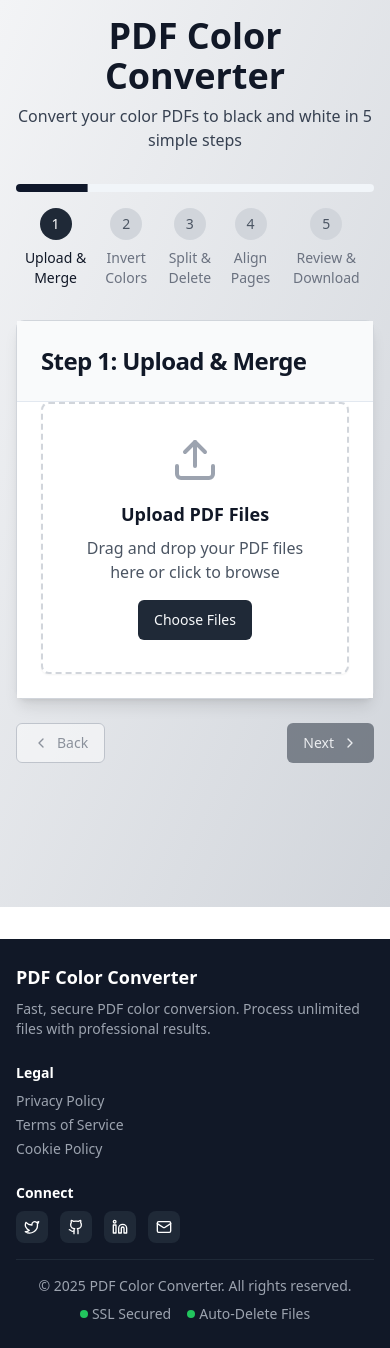
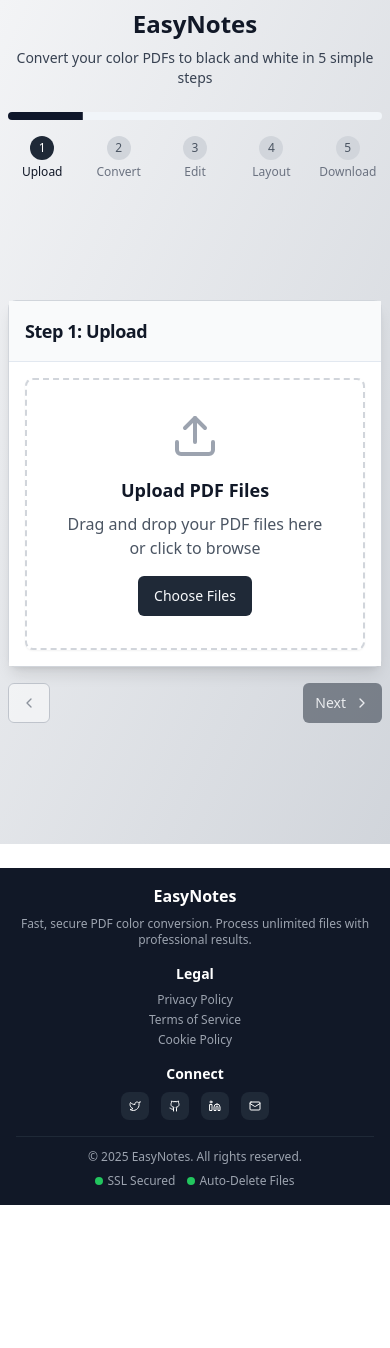
Before and after one commit to priyanshu-samal/EasyNotes, a React (Vite) app: page / in a window 390 px wide. After the commit the page ends 1205 px from the top, so only its background shows below. Built offline with nearby package versions, Linux system fonts and the light colour scheme.

Commit message:
Fix: Implement responsive design
Adjust layout and ad placement for mobile and tablet devices to ensure a good user experience.

```diff
--- a/src/components/PDFConverter.tsx
+++ b/src/components/PDFConverter.tsx
@@ -26,18 +26,18 @@ interface PDFData {
 
 // Memoized progress component
 const ProgressSection = memo(({ currentStep, steps }: { currentStep: number; steps: any[] }) => (
-  <div className="mb-8">
+  <div className="mb-6 sm:mb-8">
     <Progress value={(currentStep / 5) * 100} className="h-2 mb-4" />
-    <div className="flex justify-between">
+    <div className="grid grid-cols-5 gap-2 sm:flex sm:justify-between">
       {steps.map((step) => (
         <div
           key={step.number}
-          className={`flex flex-col items-center ${
+          className={`flex flex-col items-center text-center ${
             currentStep >= step.number ? 'text-gray-900' : 'text-gray-500'
           }`}
         >
           <div
-            className={`w-8 h-8 rounded-full flex items-center justify-center text-sm font-medium mb-2 ${
+            className={`w-6 h-6 sm:w-8 sm:h-8 rounded-full flex items-center justify-center text-xs sm:text-sm font-medium mb-1 sm:mb-2 ${
               currentStep >= step.number
                 ? 'bg-gray-800 text-white'
                 : 'bg-gray-300 text-gray-600'
@@ -46,8 +46,8 @@ const ProgressSection = memo(({ currentStep, steps }: { currentStep: number; ste
             {step.number}
           </div>
           <div className="text-center">
-            <p className="font-medium text-sm">{step.title}</p>
-            <p className="text-xs text-gray-500 hidden sm:block">{step.description}</p>
+            <p className="font-medium text-xs sm:text-sm">{step.title}</p>
+            <p className="text-xs text-gray-500 hidden md:block">{step.description}</p>
           </div>
         </div>
       ))}
@@ -68,11 +68,11 @@ const PDFConverter = () => {
   });
 
   const steps = [
-    { number: 1, title: 'Upload & Merge', description: 'Upload multiple PDFs' },
-    { number: 2, title: 'Invert Colors', description: 'Convert to black & white' },
-    { number: 3, title: 'Split & Delete', description: 'Remove unwanted pages' },
-    { number: 4, title: 'Align Pages', description: 'Set layout preferences' },
-    { number: 5, title: 'Review & Download', description: 'Get your final PDF' }
+    { number: 1, title: 'Upload', description: 'Upload multiple PDFs' },
+    { number: 2, title: 'Convert', description: 'Convert to black & white' },
+    { number: 3, title: 'Edit', description: 'Remove unwanted pages' },
+    { number: 4, title: 'Layout', description: 'Set layout preferences' },
+    { number: 5, title: 'Download', description: 'Get your final PDF' }
   ];
 
   const handleNext = () => {
@@ -129,31 +129,40 @@ const PDFConverter = () => {
 
   return (
     <ErrorBoundary>
-      <div className="min-h-screen bg-gradient-to-br from-gray-100 to-gray-300 p-4">
-        <div className="max-w-6xl mx-auto">
+      <div className="min-h-screen bg-gradient-to-br from-gray-100 to-gray-300 p-2 sm:p-4">
+        <div className="max-w-7xl mx-auto">
           {/* Header */}
-          <div className="text-center mb-8">
-            <h1 className="text-4xl font-bold text-gray-900 mb-2">PDF Color Converter</h1>
-            <p className="text-gray-700">Convert your color PDFs to black and white in 5 simple steps</p>
+          <div className="text-center mb-6 sm:mb-8 px-2">
+            <h1 className="text-2xl sm:text-3xl lg:text-4xl font-bold text-gray-900 mb-2">EasyNotes</h1>
+            <p className="text-sm sm:text-base text-gray-700">Convert your color PDFs to black and white in 5 simple steps</p>
           </div>
 
           {/* Progress Bar */}
           <ProgressSection currentStep={currentStep} steps={steps} />
 
-          <div className="flex gap-6">
+          {/* Mobile Ad - Top */}
+          <div className="block lg:hidden mb-4">
+            <GoogleAdsense
+              adSlot="1122334455"
+              adFormat="auto"
+              className="h-20 sm:h-24"
+            />
+          </div>
+
+          <div className="flex flex-col lg:flex-row gap-4 lg:gap-6">
             {/* Main Content */}
-            <div className="flex-1">
+            <div className="flex-1 min-w-0">
               <Card className="shadow-lg border-gray-300">
-                <CardHeader className="bg-gray-50 border-b">
-                  <CardTitle className="text-2xl text-gray-900">
+                <CardHeader className="bg-gray-50 border-b p-4 sm:p-6">
+                  <CardTitle className="text-lg sm:text-xl lg:text-2xl text-gray-900">
                     Step {currentStep}: {steps[currentStep - 1].title}
                   </CardTitle>
                 </CardHeader>
-                <CardContent className="bg-white">
+                <CardContent className="bg-white p-4 sm:p-6">
                   <Suspense fallback={
                     <div className="flex items-center justify-center p-8">
                       <div className="animate-spin rounded-full h-8 w-8 border-b-2 border-gray-900"></div>
-                      <span className="ml-2">Loading...</span>
+                      <span className="ml-2 text-sm sm:text-base">Loading...</span>
                     </div>
                   }>
                     {renderStep()}
@@ -162,29 +171,30 @@ const PDFConverter = () => {
               </Card>
 
               {/* Navigation */}
-              <div className="flex justify-between mt-6">
+              <div className="flex justify-between mt-4 sm:mt-6 gap-3">
                 <Button
                   variant="outline"
                   onClick={handleBack}
                   disabled={currentStep === 1}
-                  className="flex items-center gap-2 border-gray-400 text-gray-700 hover:bg-gray-100"
+                  className="flex items-center gap-2 border-gray-400 text-gray-700 hover:bg-gray-100 px-3 sm:px-4 text-sm sm:text-base"
                 >
                   <ChevronLeft className="w-4 h-4" />
-                  Back
+                  <span className="hidden sm:inline">Back</span>
                 </Button>
                 <Button
                   onClick={handleNext}
                   disabled={currentStep === 5 || !canProceed()}
-                  className="flex items-center gap-2 bg-gray-800 hover:bg-gray-900 text-white"
+                  className="flex items-center gap-2 bg-gray-800 hover:bg-gray-900 text-white px-3 sm:px-4 text-sm sm:text-base"
                 >
-                  {currentStep === 5 ? 'Complete' : 'Next'}
+                  <span className="hidden sm:inline">{currentStep === 5 ? 'Complete' : 'Next'}</span>
+                  <span className="sm:hidden">{currentStep === 5 ? 'Done' : 'Next'}</span>
                   <ChevronRight className="w-4 h-4" />
                 </Button>
               </div>
             </div>
 
-            {/* Ad Space Sidebar */}
-            <div className="w-80 hidden lg:block space-y-6">
+            {/* Desktop Ad Sidebar */}
+            <div className="hidden lg:block w-80 xl:w-96 space-y-6 flex-shrink-0">
               <GoogleAdsense
                 adSlot="1234567890"
                 adFormat="rectangle"
@@ -198,8 +208,17 @@ const PDFConverter = () => {
             </div>
           </div>
 
-          {/* Footer Ad Space */}
-          <div className="mt-8">
+          {/* Tablet Ad - Between content and footer */}
+          <div className="hidden sm:block lg:hidden mt-6">
+            <GoogleAdsense
+              adSlot="1122334455"
+              adFormat="horizontal"
+              className="h-24"
+            />
+          </div>
+
+          {/* Footer Ad - Desktop only */}
+          <div className="hidden lg:block mt-8">
             <GoogleAdsense
               adSlot="1122334455"
               adFormat="horizontal"
--- a/src/components/layout/Footer.tsx
+++ b/src/components/layout/Footer.tsx
@@ -6,22 +6,22 @@ const Footer: React.FC = () => {
   const currentYear = new Date().getFullYear();
 
   return (
-    <footer className="bg-gray-900 text-white py-6 mt-8">
+    <footer className="bg-gray-900 text-white py-4 sm:py-6 mt-6 sm:mt-8">
       <div className="max-w-6xl mx-auto px-4">
         {/* Main Footer Content */}
-        <div className="grid md:grid-cols-3 gap-6 mb-4">
+        <div className="grid grid-cols-1 sm:grid-cols-2 lg:grid-cols-3 gap-4 sm:gap-6 mb-4">
           {/* Brand Section */}
-          <div>
-            <h3 className="text-lg font-bold mb-2">PDF Color Converter</h3>
-            <p className="text-gray-400 text-sm">
+          <div className="text-center sm:text-left">
+            <h3 className="text-base sm:text-lg font-bold mb-2">EasyNotes</h3>
+            <p className="text-gray-400 text-xs sm:text-sm">
               Fast, secure PDF color conversion. Process unlimited files with professional results.
             </p>
           </div>
 
           {/* Quick Links */}
-          <div>
+          <div className="text-center sm:text-left">
             <h4 className="font-semibold mb-2 text-sm">Legal</h4>
-            <ul className="space-y-1 text-sm text-gray-400">
+            <ul className="space-y-1 text-xs sm:text-sm text-gray-400">
               <li><a href="/privacy" className="hover:text-white transition-colors">Privacy Policy</a></li>
               <li><a href="/terms" className="hover:text-white transition-colors">Terms of Service</a></li>
               <li><a href="/cookies" className="hover:text-white transition-colors">Cookie Policy</a></li>
@@ -29,9 +29,9 @@ const Footer: React.FC = () => {
           </div>
 
           {/* Social Links */}
-          <div>
+          <div className="text-center sm:text-left sm:col-span-2 lg:col-span-1">
             <h4 className="font-semibold mb-2 text-sm">Connect</h4>
-            <div className="flex space-x-3">
+            <div className="flex justify-center sm:justify-start space-x-3">
               <a
                 href="https://x.com/PriyanshuS92042"
                 target="_blank"
@@ -39,7 +39,7 @@ const Footer: React.FC = () => {
                 className="bg-gray-800 hover:bg-gray-700 p-2 rounded-lg transition-colors"
                 title="Follow on Twitter"
               >
-                <Twitter className="w-4 h-4" />
+                <Twitter className="w-3 h-3 sm:w-4 sm:h-4" />
               </a>
               <a
                 href="https://github.com/priyanshu-samal"
@@ -48,7 +48,7 @@ const Footer: React.FC = () => {
                 className="bg-gray-800 hover:bg-gray-700 p-2 rounded-lg transition-colors"
                 title="View on GitHub"
               >
-                <Github className="w-4 h-4" />
+                <Github className="w-3 h-3 sm:w-4 sm:h-4" />
               </a>
               <a
                 href="https://www.linkedin.com/in/priyanshusamal-/"
@@ -57,24 +57,24 @@ const Footer: React.FC = () => {
                 className="bg-gray-800 hover:bg-gray-700 p-2 rounded-lg transition-colors"
                 title="Connect on LinkedIn"
               >
-                <Linkedin className="w-4 h-4" />
+                <Linkedin className="w-3 h-3 sm:w-4 sm:h-4" />
               </a>
               <a
                 href="mailto:samalpriyanshu966@gmail.com"
                 className="bg-gray-800 hover:bg-gray-700 p-2 rounded-lg transition-colors"
                 title="Send email"
               >
-                <Mail className="w-4 h-4" />
+                <Mail className="w-3 h-3 sm:w-4 sm:h-4" />
               </a>
             </div>
           </div>
         </div>
 
         {/* Bottom Section */}
-        <div className="border-t border-gray-800 pt-4">
-          <div className="flex flex-col md:flex-row justify-between items-center text-sm text-gray-400">
-            <p>© {currentYear} PDF Color Converter. All rights reserved.</p>
-            <div className="flex items-center space-x-4 mt-2 md:mt-0">
+        <div className="border-t border-gray-800 pt-3 sm:pt-4">
+          <div className="flex flex-col sm:flex-row justify-between items-center text-xs sm:text-sm text-gray-400 space-y-2 sm:space-y-0">
+            <p className="text-center sm:text-left">© {currentYear} EasyNotes. All rights reserved.</p>
+            <div className="flex items-center space-x-3 sm:space-x-4">
               <span className="flex items-center">
                 <div className="w-2 h-2 bg-green-500 rounded-full mr-1"></div>
                 SSL Secured
```
